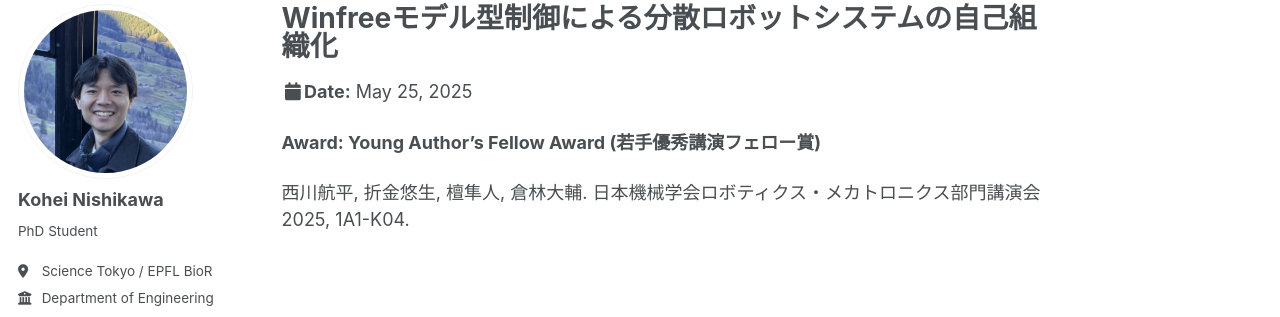
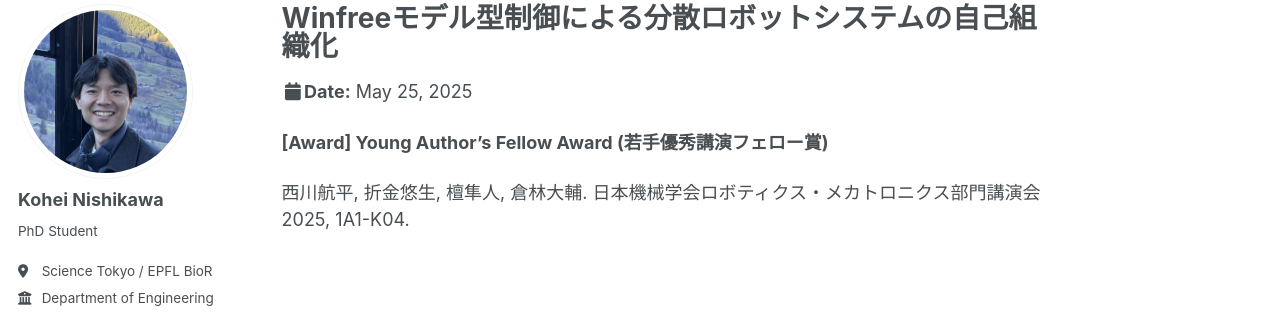
Before and after one commit to nishikawak529/nishikawak529.github.io, a Jekyll site: the page built from _talks/2025-05-25-robomech2025.md, in a window 1280 px wide. Shown: the part 97-414 px from the top of the page. Built offline with Jekyll 4.4.1, drawn with Linux system fonts in a browser that asks for light colours; some web fonts are replaced; a script bundle is joined from its source files by our own code; library files that are not in the unit come from our copies.

```diff
--- a/_talks/2025-05-25-robomech2025.md
+++ b/_talks/2025-05-25-robomech2025.md
@@ -8,6 +8,6 @@ date: 2025-05-25
 location: "Yamagata, Japan"
 ---
 
-**Award: Young Author's Fellow Award (若手優秀講演フェロー賞)**
+**[Award] Young Author's Fellow Award (若手優秀講演フェロー賞)**
 
 西川航平, 折金悠生, 檀隼人, 倉林大輔. 日本機械学会ロボティクス・メカトロニクス部門講演会2025, 1A1-K04.
```
